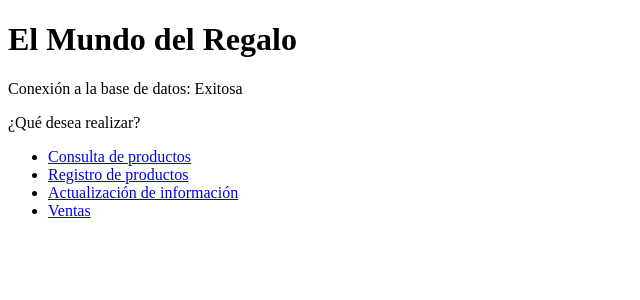
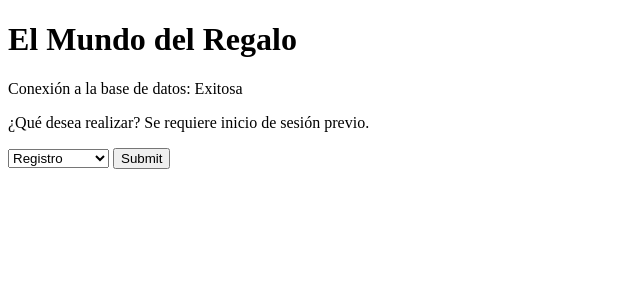
Before and after one commit to dantecc10/INVENTARIOS-COMERCIALES, a PHP site: the page made by Conexión.php in a window 1280 px wide. Shown: the top 300 px of the page, without its empty margins (0-640 px from the left). Run offline with PHP 8.4, Linux system fonts and the light colour scheme; tables that the repository leaves empty or names only in its code hold one stand-in row (values such as "Sample post").

Commit message:
Avance 27 julio provisional

```diff
--- a/Conexión.php
+++ b/Conexión.php
@@ -26,13 +26,15 @@
     echo "<p>Conexión a la base de datos: Exitosa</p>";
     ?>
 
-    <p>¿Qué desea realizar?</p>
-    <ul>
-        <li><a href="Consulta.php">Consulta de productos</a></li>
-        <li><a href="Registro.php">Registro de productos</a></li>
-        <li><a href="Actualización.php">Actualización de información</a></li>
-        <li><a href="Punto de venta.php">Ventas</a></li>
-    </ul>
+    <p>¿Qué desea realizar? Se requiere inicio de sesión previo.</p>
+    <form action="Revisión.php" method="post">
+        <select name="Acción"> <?php //Corregir?>
+            <option value="Registro">Registro</option>
+            <option value="Actualización">Actualización</option>
+            <option value="Venta">Venta</option>
+        </select>
+        <input type="submit">
+    </form>
 </body>
 
 </html>
--- a/Consulta.php
+++ b/Consulta.php
@@ -8,9 +8,10 @@
     <title>Document</title>
 </head>
 
-<body>
+?php
     <?php
     require_once("Conexión.php");
+    require_once("Inicio de sesión.php"); //Corregir
     ?>
     <table>
         <?php
--- a/Inicio de sesión.php
+++ b/Inicio de sesión.php
@@ -10,6 +10,8 @@
     die("<p>Error al conectar con la base de datos de usuarios: " . mysqli_connect_error() . "</p><p>Pruebe a verificar la conexión del servidor...</p>");
 }
 echo "<p>Conexión a base de datos: Exitosa</p>";
+require_once("index.php");
+// echo "<script><script>";
 
 $sqlS = "SELECT * FROM usuarios WHERE `Correo electrónico` = '" . $_POST["userEmail"] . "' AND Contraseña = '" . $_POST["userPassword"] . "'";
 //$result = mysqli_query($conn, $sql);
```
Also changed, not shown: Revisión.php (added, +29 -0 lines).
